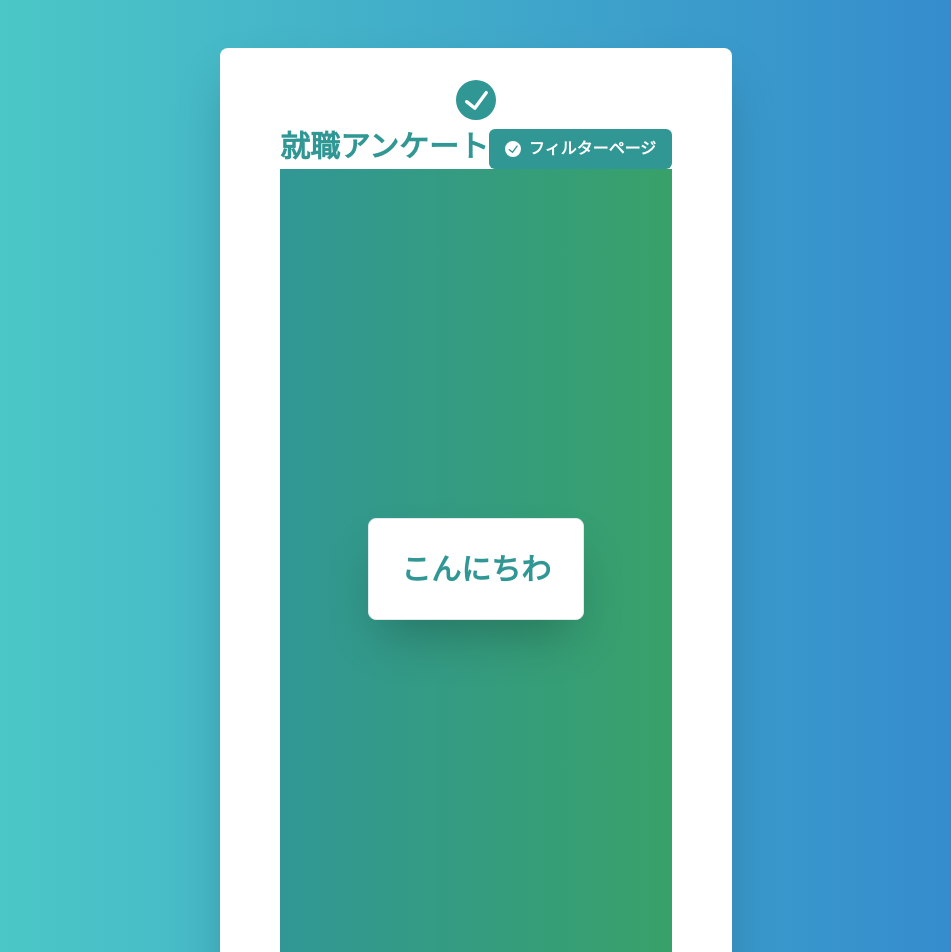
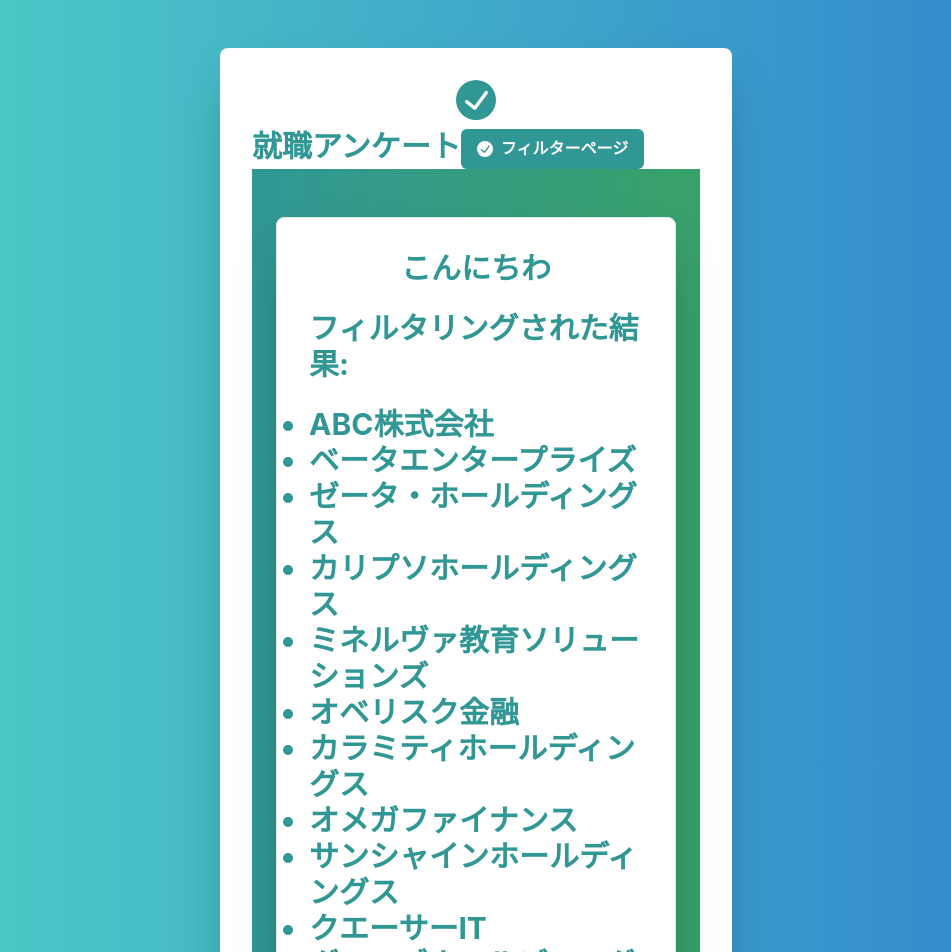
Before and after one commit to shun05104084/scsk_front, a React (Create React App) app: page / in a window 1280 px wide. Shown: the top 952 px of the page, without its empty margins (164-1115 px from the left). Built offline with nearby package versions, Linux system fonts and the light colour scheme.

Commit message:
do filter

```diff
--- a/src/App.js
+++ b/src/App.js
@@ -88,7 +88,7 @@ alert("フィルタリング画面に遷移します。");
               >
                 フィルターページ
               </Button>
-              <Filtering answers={setAnswers} />
+              <Filtering answers={setAnswers} /> {/* 値受け渡し*/}
             </Heading>
             <Progress
               value={(step / totalSteps) * 100}
--- a/src/filtering.js
+++ b/src/filtering.js
@@ -4,21 +4,66 @@ import { Box, Button, Heading, VStack, Text, Icon, Flex, Divider } from "@chakra
 import { CheckCircleIcon, WarningIcon } from "@chakra-ui/icons";
 import { motion } from "framer-motion";
 import { useEffect, useState } from "react";
+import Papa from "papaparse";
 
-const Filtering = () => {
+const Filtering = ({ answers}) => {
     const [csvData, setCsvData] = useState('');
+    const [data, setData] = useState([]);
 
     useEffect(() => {
-      // CSVファイルをfetchで取得
-      fetch('/companies.csv')
-        .then(response => response.text())
-        .then(data => {
-          setCsvData(data); // CSVデータをstateにセット
-          console.log(data); // コンソールに表示
-        })
-        .catch(error => console.error('エラー:', error));
+      // CSVファイルを読み込む
+      const fetchData = async () => {
+        const response = await fetch("/companies.csv"); // public/A.csvを読み込み
+        const reader = response.body.getReader();
+        const result = await reader.read(); // rawデータを取得
+        const decoder = new TextDecoder("utf-8");
+        const csvData = decoder.decode(result.value); // CSVデータを文字列に変換
+
+        // PapaParseでCSVをパース
+        Papa.parse(csvData, {
+          header: true, // 1行目をヘッダーとして使用
+          complete: (results) => {
+            setData(results.data); // CSVデータをステートに格納
+            console.log(results.data);
+          },
+        });
+      };
+      fetchData();
     }, []);
 
+
+
+
+    // useEffect(() => {
+    //   // CSVファイルをfetchで取得
+    //   fetch('/companies.csv')
+    //     .then(response => response.text())
+    //     .then(data => {
+    //       setCsvData(data); // CSVデータをstateにセット
+    //        console.log(data); // コンソールに表示
+    //     })
+    //     .catch(error => console.error('エラー:', error));
+    // }, []);
+
+    // フィルタリング関数
+    const filterData = () => {
+      return data.filter((row) => {
+        return (
+          ("あり" === "" || row["リモートワーク"] === "あり" && "500万" === "" || row["平均年収"] === "500万" && "東京" === "" || row["勤務地"] === "東京" && "20時間" === "" || row["残業時間（月平均）"] === "20時間")
+
+          // (answers.remoteWork === "" || row["リモートワーク"] === answers.remoteWork) &&
+          // (answers.industry === "" || row["業界"] === answers.industry) &&
+          // (answers.salary === "" || row["平均年収"] === answers.salary)
+        );
+      });
+    };
+
+    // フィルタリングされたデータから企業名を抽出
+    const filteredCompanyNames = filterData().map((row) => row["企業名"]);
+
+
+   // デバッグ用: フィルタリング結果をコンソールに出力
+   console.log("Filtered Companies: ", filteredCompanyNames);
 
   // ページ遷移後の表示を作成
   return (
@@ -40,8 +85,18 @@ const Filtering = () => {
         >
           <VStack spacing={6} align="center">
  <p>こんにちわ</p>
+ <h3>フィルタリングされた結果:</h3>
+      <ul>
+        {/* {filterData.map((row, index) => (
+          <li key={index}>{row["企業名"]}</li>
+        ))} */}
+        { filteredCompanyNames.map((name, index) => (
+          <li key={index}>{name}</li>
+        )) }
 
- {csvData} /* CSVデータを表示 */
+      </ul>
+
+
 
           </VStack>
         </Box>
```
